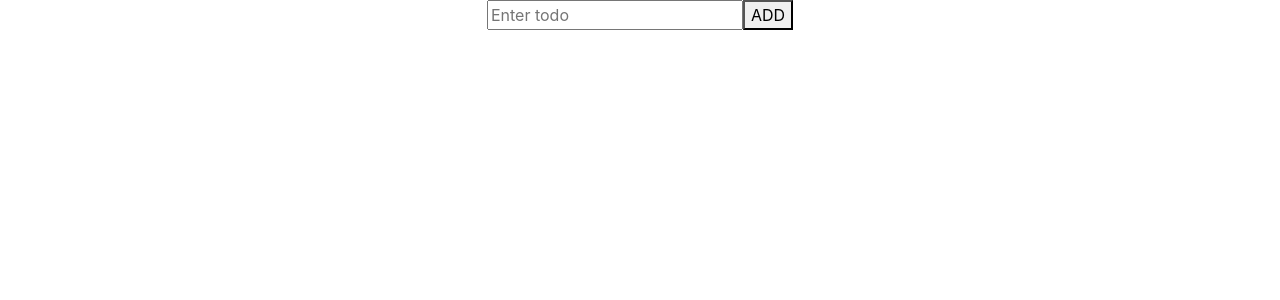
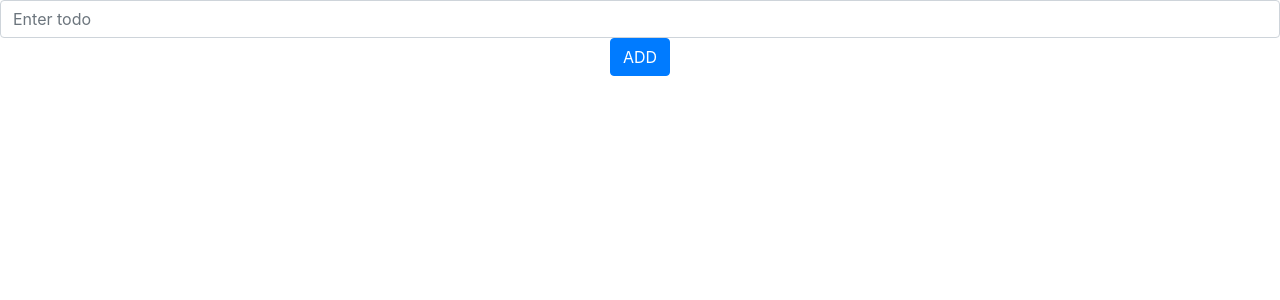
Before and after one commit to CaesiumY/redux-todo-example, a React (Create React App) app in the folder todo/: page / in a window 1280 px wide. Shown: the top 300 px of the page. Built offline with nearby package versions, Linux system fonts and the light colour scheme.

Commit message:
feat: Change AddTodo component from class to func

```diff
--- a/todo/src/components/AddTodo.js
+++ b/todo/src/components/AddTodo.js
@@ -1,32 +1,34 @@
-import React, { Component } from "react";
-
-export default class AddTodo extends Component {
-  constructor(props) {
-    super(props);
-    this.onClick = this.onClick.bind(this);
-  }
-
-  componentDidMount() {
-    this.inputTodo = document.getElementById("inputTodo");
-  }
-
-  onClick(e) {
-    e.preventDefault();
-    const { addTodo } = this.props;
-    addTodo(this.inputTodo.value);
-    this.inputTodo.value = "";
-  }
-
-  render() {
+import React from "react";
+import { connect } from "react-redux";
+import { addTodo } from "../actions";
+function AddTodo({ dispatch }) {
+  let input;
   return (
     <div>
-        <form action="" id="addTodo">
-          <input type="text" placeholder="Enter todo" id="inputTodo" />
-          <button type="submit" onClick={this.onClick}>
+      <form
+        action=""
+        id="addTodo"
+        onSubmit={e => {
+          e.preventDefault();
+          dispatch(addTodo(input.value));
+          input.value = "";
+        }}
+      >
+        <input
+          className="form-control"
+          type="text"
+          placeholder="Enter todo"
+          id="inputTodo"
+          ref={node => {
+            input = node;
+          }}
+        />
+        <button className="btn btn-primary" type="submit">
           ADD
         </button>
       </form>
     </div>
   );
 }
-}
+
+export default connect()(AddTodo);
```
Lines whose indentation alone changed are shown as unchanged.
